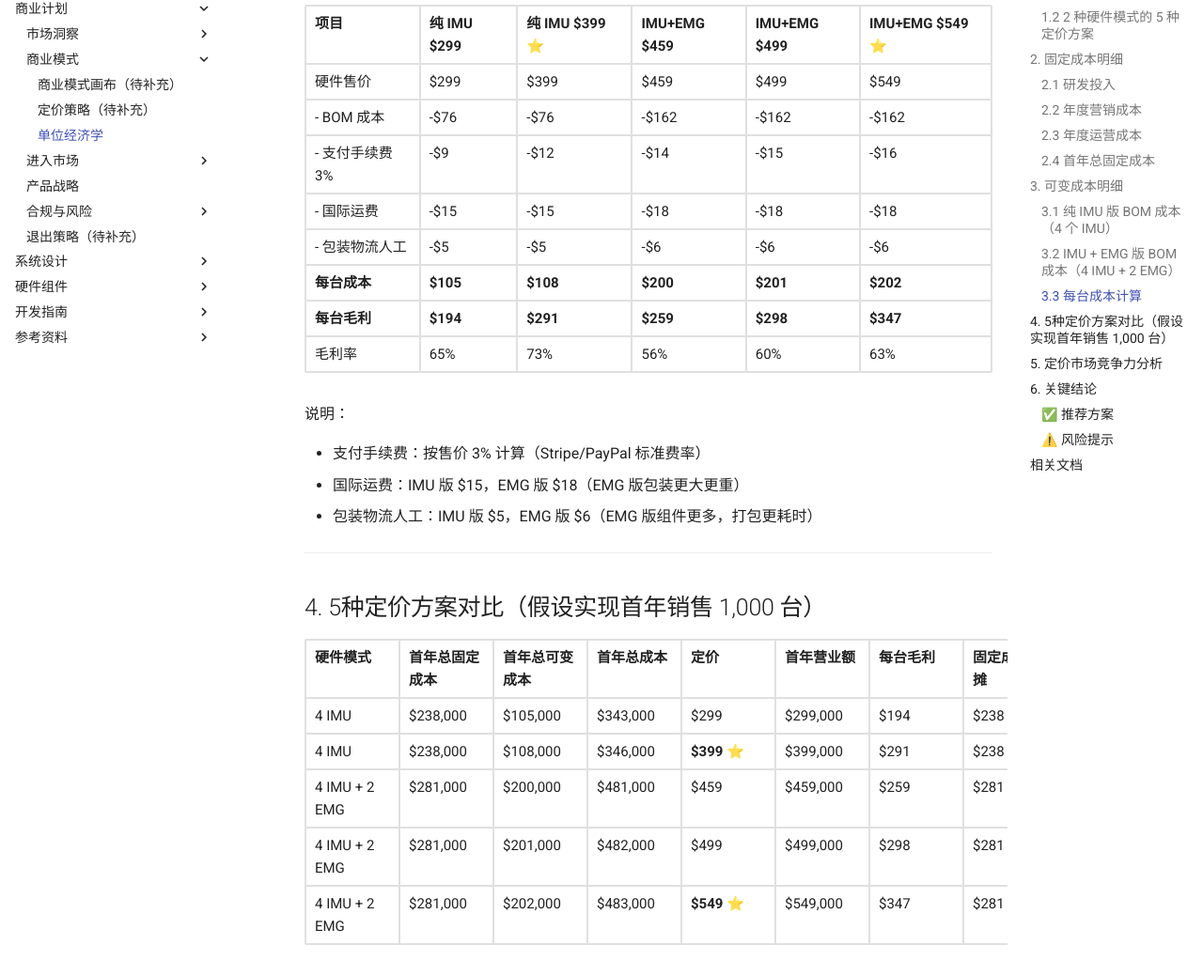
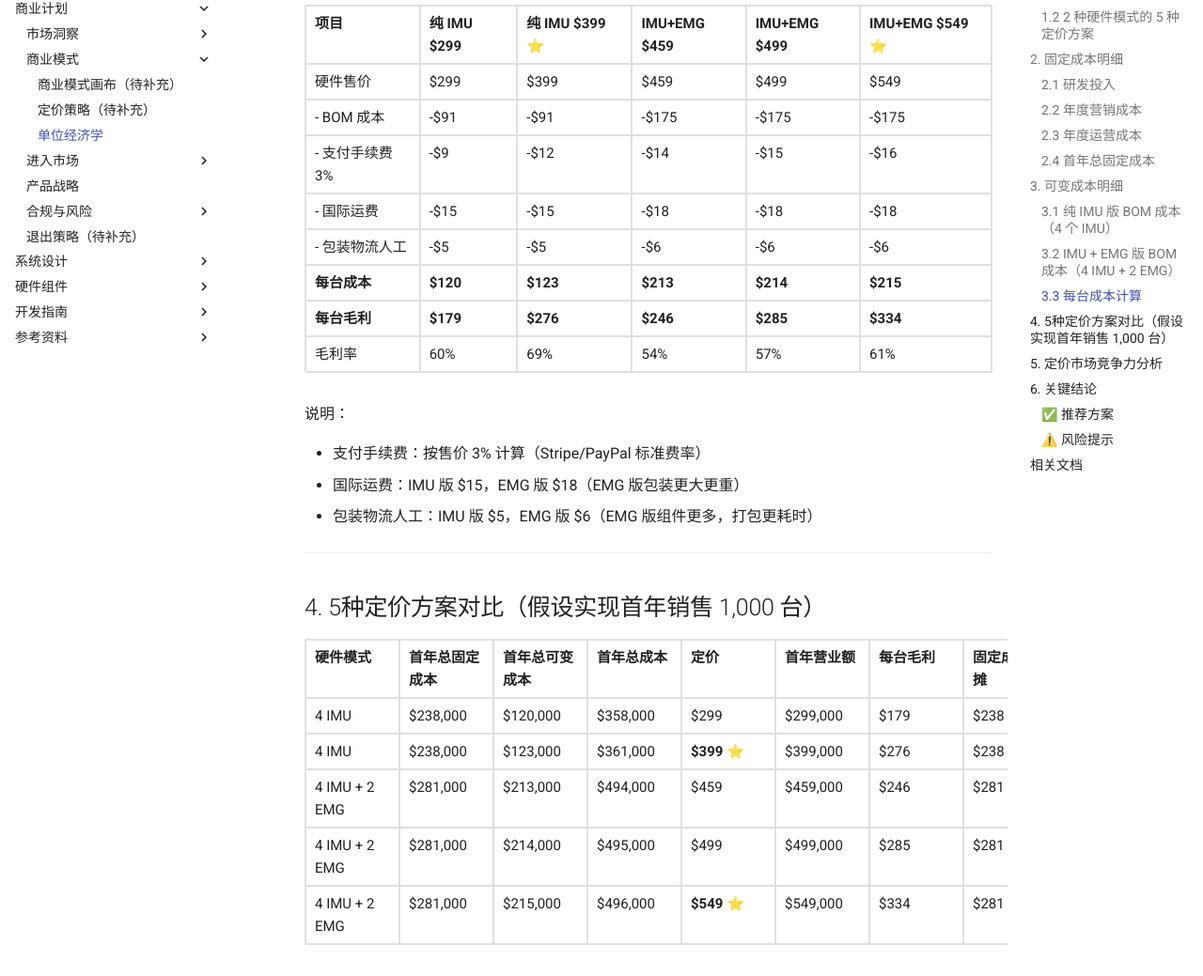
Before and after one commit to movement-chain-ai/movement-chain-docs, an MkDocs documentation site: the page built from docs/zh/business-plan/business-model/unit-economics.md, in a window 1280 px wide and 1400 px high, scrolled down 4618 px. Shown: the part 144-1183 px from the top of the window at 94% size. Built offline with MkDocs 1.6.1 and Material for MkDocs 9.7.7, drawn with Linux system fonts in a browser that asks for light colours; comment, search, counter and statistics services are not loaded; the version menu is left out; some of the changed text lies outside the part shown.

Commit message:
fix: 统一 IMU 选型为 LSM6DSV16X，更新成本计算
- unit-economics.md: IMU 从 MPU9250/BMI270 改为 LSM6DSV16X ($4→$7)
- unit-economics.md: MCU 从 ESP32-C3 改为 ESP32-S3 ($2.5→$4)
- 更新 BOM 成本: 纯 IMU 版 $76→$91, EMG 版 $162→$175
- 更新盈亏平衡: 纯 IMU 版 818→862 台, EMG 版 810→841 台
- entry-strategy.md: 同步更新盈亏平衡数据

🤖 Generated with [Claude Code](https://claude.com/claude-code)

Co-Authored-By: Claude Opus 4.5 <noreply@anthropic.com>

```diff
--- a/docs/zh/business-plan/business-model/unit-economics.md
+++ b/docs/zh/business-plan/business-model/unit-economics.md
@@ -105,8 +105,8 @@
 | | 说明书/卡片 | 1 | $0.5 | $0.5 |
 | | 充电线 (USB-C) | 1 | $1 | $1 |
 | | 收纳袋 | 1 | $1 | $1 |
-| | **小计** | | | **$69.5** |
-| | **含 10% 余量** | | | **$76** |
+| | **小计** | | | **$83** |
+| | **含 10% 余量** | | | **$91** |
 
 ---
 
@@ -141,8 +141,8 @@
 | | 充电线 (USB-C) | 1 | $1 | $1 |
 | | 收纳袋（更大） | 1 | $1.5 | $1.5 |
 | | 备用电极片 | 2 | $3 | $6 |
-| | **小计** | | | **$147** |
-| | **含 10% 余量** | | | **$162** |
+| | **小计** | | | **$159** |
+| | **含 10% 余量** | | | **$175** |
 
 ---
 
@@ -153,13 +153,13 @@
 | 项目 | 纯 IMU $299 | 纯 IMU $399 ⭐ | IMU+EMG $459 | IMU+EMG $499 | IMU+EMG $549 ⭐ |
 |------|-------------|----------------|--------------|--------------|----------------|
 | 硬件售价 | $299 | $399 | $459 | $499 | $549 |
-| - BOM 成本 | -$76 | -$76 | -$162 | -$162 | -$162 |
+| - BOM 成本 | -$91 | -$91 | -$175 | -$175 | -$175 |
 | - 支付手续费 3% | -$9 | -$12 | -$14 | -$15 | -$16 |
 | - 国际运费 | -$15 | -$15 | -$18 | -$18 | -$18 |
 | - 包装物流人工 | -$5 | -$5 | -$6 | -$6 | -$6 |
-| **每台成本** | **$105** | **$108** | **$200** | **$201** | **$202** |
-| **每台毛利** | **$194** | **$291** | **$259** | **$298** | **$347** |
-| 毛利率 | 65% | 73% | 56% | 60% | 63% |
+| **每台成本** | **$120** | **$123** | **$213** | **$214** | **$215** |
+| **每台毛利** | **$179** | **$276** | **$246** | **$285** | **$334** |
+| 毛利率 | 60% | 69% | 54% | 57% | 61% |
 
 说明：
 
@@ -173,11 +173,11 @@
 
 | 硬件模式 | 首年总固定成本 | 首年总可变成本 | 首年总成本 | 定价 | 首年营业额 | 每台毛利 | 固定成本分摊 | 每台净利 | 首年净利润 | 首年净利率 | 盈亏平衡销量 |
 |----------|----------------|----------------|------------|------|------------|----------|--------------|----------|----------|--------|-------------|
-| 4 IMU | $238,000 | $105,000 | $343,000 | $299 | $299,000 | $194 | $238 | -$44 | -$44,000 | -15% | 1,227 台 |
-| 4 IMU | $238,000 | $108,000 | $346,000 | **$399** ⭐ | $399,000 | $291 | $238 | **$53** | +$53,000 | **+13%** | 818 台 |
-| 4 IMU + 2 EMG | $281,000 | $200,000 | $481,000 | $459 | $459,000 | $259 | $281 | -$22 | -$22,000 | -5% | 1,085 台 |
-| 4 IMU + 2 EMG | $281,000 | $201,000 | $482,000 | $499 | $499,000 | $298 | $281 | $17 | +$17,000 | +3% | 943 台 |
-| 4 IMU + 2 EMG | $281,000 | $202,000 | $483,000 | **$549** ⭐ | $549,000 | $347 | $281 | **$66** | +$66,000 | **+12%** | 810 台 |
+| 4 IMU | $238,000 | $120,000 | $358,000 | $299 | $299,000 | $179 | $238 | -$59 | -$59,000 | -20% | 1,330 台 |
+| 4 IMU | $238,000 | $123,000 | $361,000 | **$399** ⭐ | $399,000 | $276 | $238 | **$38** | +$38,000 | **+10%** | 862 台 |
+| 4 IMU + 2 EMG | $281,000 | $213,000 | $494,000 | $459 | $459,000 | $246 | $281 | -$35 | -$35,000 | -8% | 1,142 台 |
+| 4 IMU + 2 EMG | $281,000 | $214,000 | $495,000 | $499 | $499,000 | $285 | $281 | $4 | +$4,000 | +1% | 986 台 |
+| 4 IMU + 2 EMG | $281,000 | $215,000 | $496,000 | **$549** ⭐ | $549,000 | $334 | $281 | **$53** | +$53,000 | **+10%** | 841 台 |
 
 !!! info "计算公式"
     **首年总可变成本** = (BOM 成本 + 其它可变成本) × 年销量(1000)
```
Also changed, not shown: other parts of docs/zh/business-plan/business-model/unit-economics.md (+9 -9 lines), docs/zh/business-plan/go-to-market/entry-strategy.md (+3 -3 lines).
